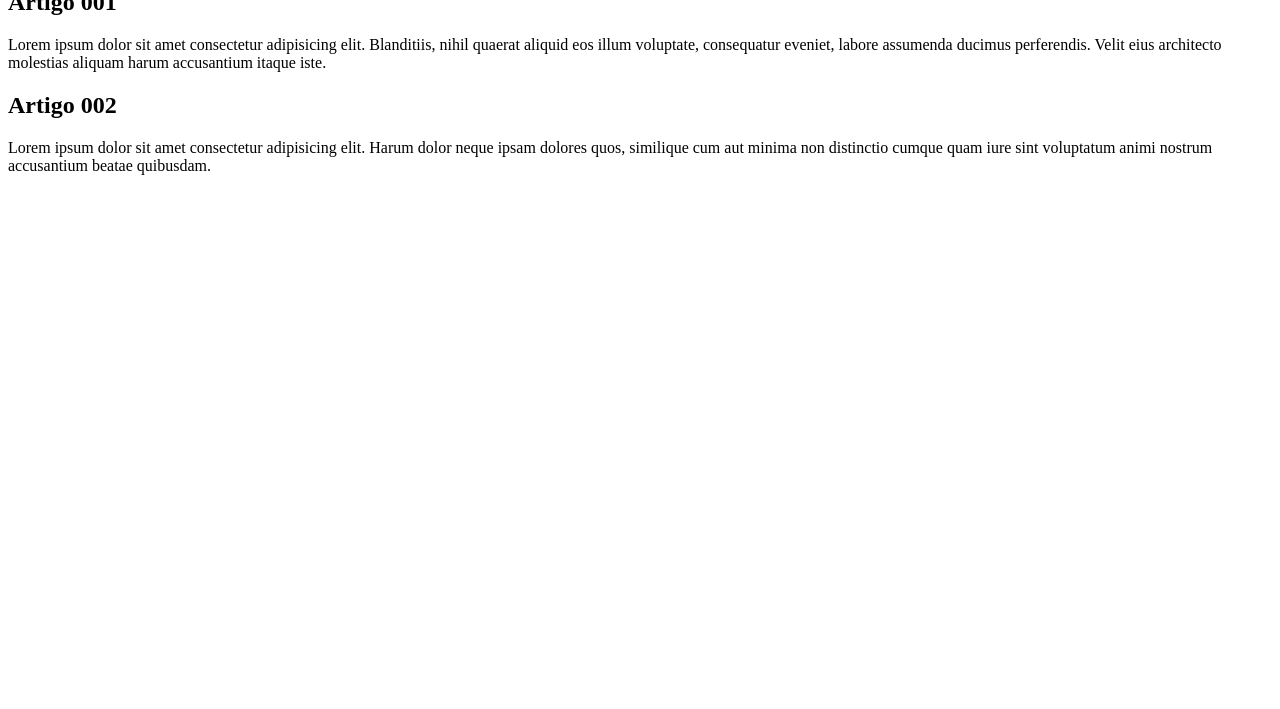
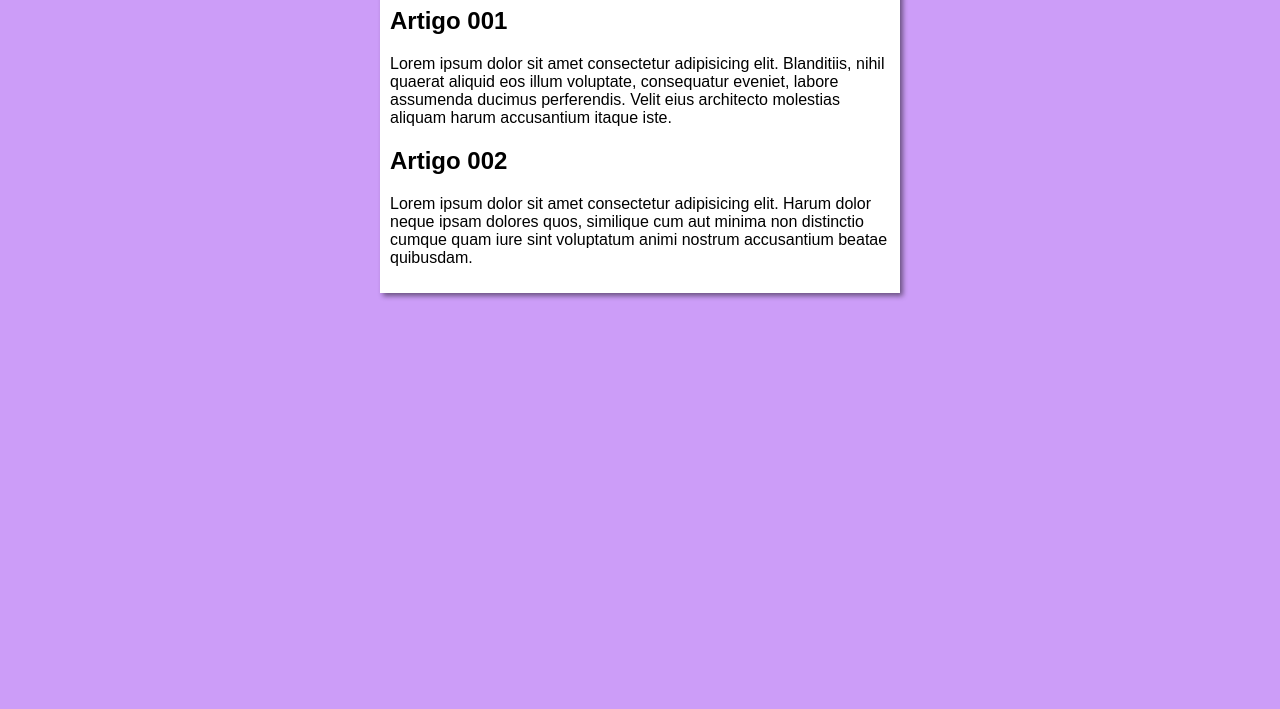
Before and after one commit to Fabmonalves/projeto-site, a plain HTML site: page index.html in a window 1280 px wide. Shown: the part 91-800 px from the top of the page. Drawn offline with Linux system fonts and the light colour scheme.

Commit message:
iniciei o design

```diff
--- /dev/null
+++ b/estilos/style.css
@@ -0,0 +1,17 @@
+* {
+    font-family: Arial, Helvetica, sans-serif;
+    font-size: 16px,
+}
+
+body {
+    background-color: rgb(204, 157, 248);
+
+}
+
+main {
+    background-color: white;
+    width: 500px;
+    margin: auto;
+    padding: 10px;
+    box-shadow: 3px 3px 5px rgb(0, 0, 0, 0.473);
+}
--- a/index.html
+++ b/index.html
@@ -5,6 +5,7 @@
     <meta http-equiv="X-UA-Compatible" content="IE=edge">
     <meta name="viewport" content="width=device-width, initial-scale=1.0">
     <title>Titulo do Site</title>
+    <link rel="stylesheet" href="estilos/style.css">
 </head>
 <body>
     <main>
```
